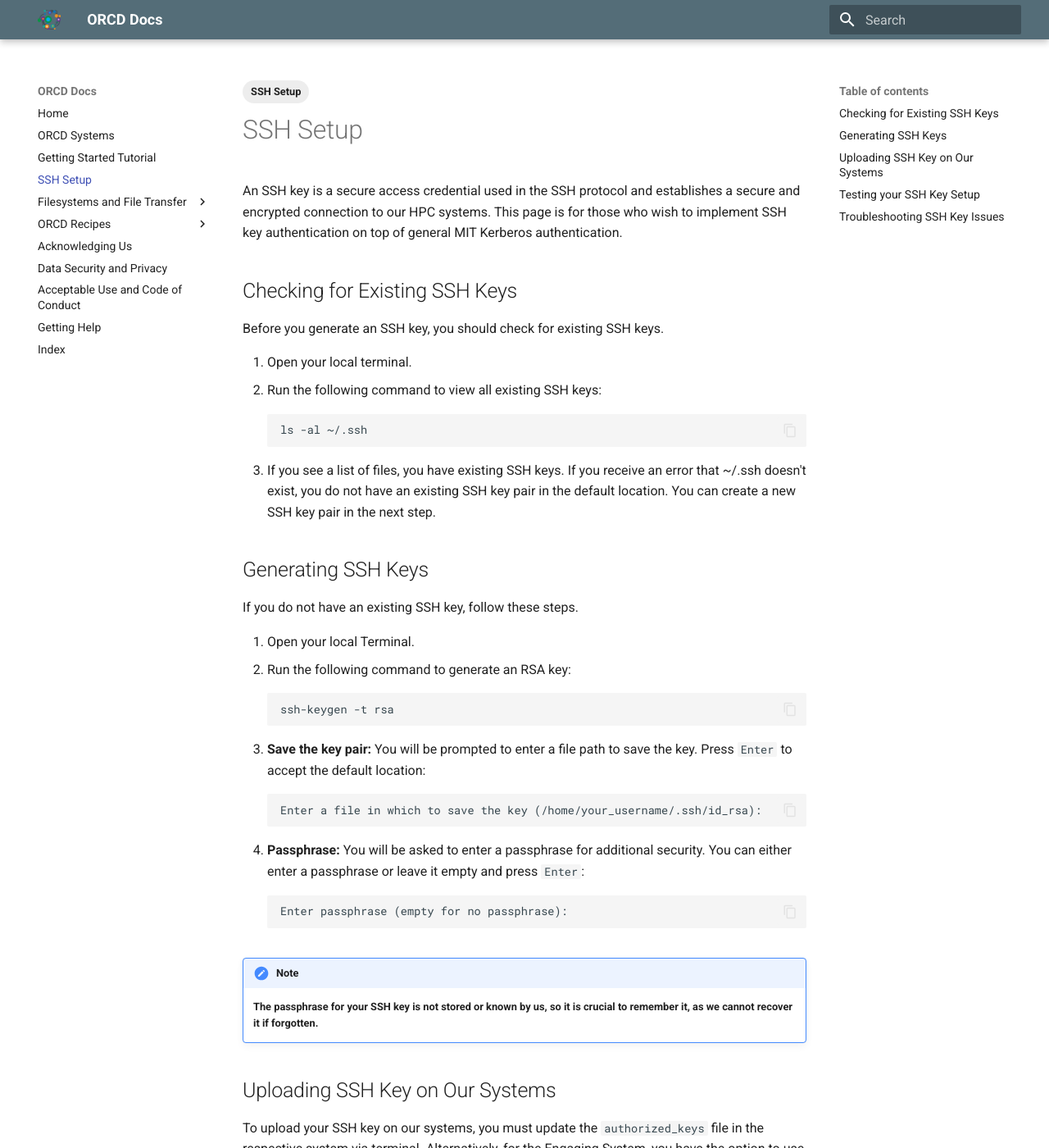
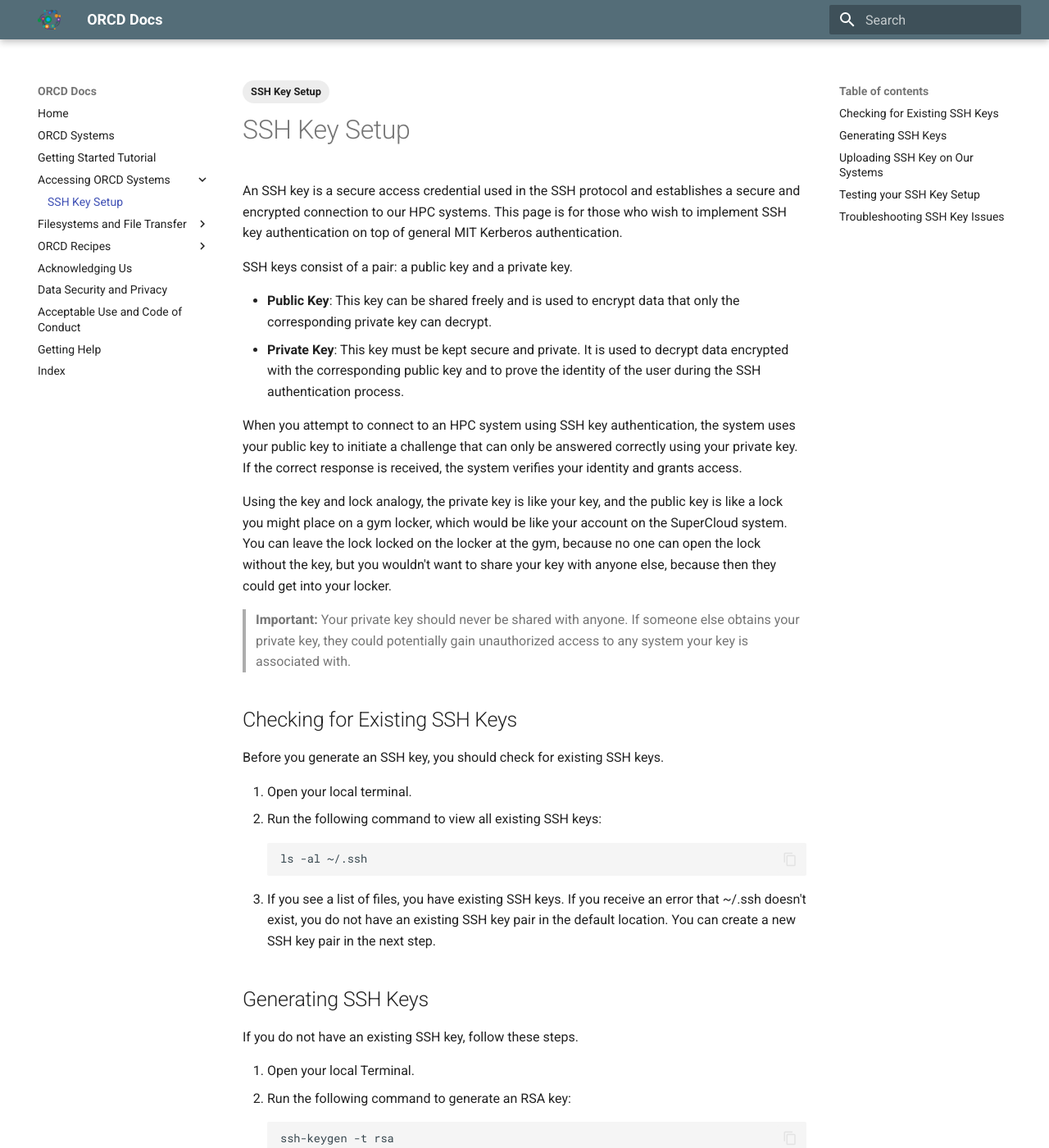
Before and after one commit to mit-orcd/orcd-docs-edit, an MkDocs documentation site: the page built from docs/ssh-setup.md, in a window 1280 px wide and 1400 px high. Shown: the whole window at 82% size. Built offline with MkDocs 1.6.1 and Material for MkDocs 9.7.7, drawn with Linux system fonts in a browser that asks for light colours; some of the changed text lies outside the part shown.

Commit message:
Updated SSH Key Documentation

````diff
--- a/docs/ssh-setup.md
+++ b/docs/ssh-setup.md
@@ -1,11 +1,22 @@
 ---
 tags:
- - SSH Setup
+ - SSH Key Setup
 ---
 
-# SSH Setup
+# SSH Key Setup
 
 An SSH key is a secure access credential used in the SSH protocol and establishes a secure and encrypted connection to our HPC systems. This page is for those who wish to implement SSH key authentication on top of general MIT Kerberos authentication.
+
+SSH keys consist of a pair: a public key and a private key.
+
+- **Public Key**: This key can be shared freely and is used to encrypt data that only the corresponding private key can decrypt.
+- **Private Key**: This key must be kept secure and private. It is used to decrypt data encrypted with the corresponding public key and to prove the identity of the user during the SSH authentication process.
+
+When you attempt to connect to an HPC system using SSH key authentication, the system uses your public key to initiate a challenge that can only be answered correctly using your private key. If the correct response is received, the system verifies your identity and grants access.
+
+Using the key and lock analogy, the private key is like your key, and the public key is like a lock you might place on a gym locker, which would be like your account on the SuperCloud system. You can leave the lock locked on the locker at the gym, because no one can open the lock without the key, but you wouldn't want to share your key with anyone else, because then they could get into your locker.
+
+> **Important:** Your private key should never be shared with anyone. If someone else obtains your private key, they could potentially gain unauthorized access to any system your key is associated with.
 
 ## Checking for Existing SSH Keys
 
@@ -39,7 +50,8 @@ You will be asked to enter a passphrase for additional security. You can either
 Enter passphrase (empty for no passphrase):
 ```
 !!! Note
-    **The passphrase for your SSH key is not stored or known by us, so it is crucial to remember it, as we cannot recover it if forgotten.**
+    On ORCD systems, we recommend setting a passphrase as it provides extra security for your account by helping to prevent someone else from using your SSH keys. When you create a passphrase, your private key can only authenticate into your account when the correct passphrase is provided during login. **Since you set your passphrase on your system, ORCD staff cannot help you remember or reset the passphrase for your SSH keys. You must create new SSH keys if you cannot remember your passphrase.**
+
 
 
 ## Uploading SSH Key on Our Systems
@@ -87,8 +99,11 @@ To upload your SSH key on our systems, you must update the `authorized_keys` fil
 
 To ensure that your SSH key is correctly configured, follow these steps:
 
-1. Attempt to login on your terminal: ssh your_username@cluster_address
+1. Attempt to login on your terminal: `ssh your_username@cluster_address`. For more details, you can reference the [Getting Started Tutorial](https://orcd-docs.mit.edu/getting-started/#terminal-with-ssh) page.
 2. If prompted for a password, the SSH key setup did not work. Recheck the steps and correct any issues.
 
 ## Troubleshooting SSH Key Issues
-If you encounter SSH key issues, you can reference the [SSH Troubleshooting Checklist](https://mit-supercloud.github.io/supercloud-docs/ssh-troubleshooting-checklist/). While this guide is for SuperCloud, it should be helpful for other systems as well. If you are still having problems, please email us at orcd-help@mit.edu and visit the [Getting Help](https://orcd-docs.mit.edu/getting-help/) page.
+If you encounter SSH key issues, you can reference the [SSH Troubleshooting Checklist](https://mit-supercloud.github.io/supercloud-docs/ssh-troubleshooting-checklist/). While this guide is for SuperCloud, it should be helpful for other systems as well. If you are still having problems, please email us at <orcd-help@mit.edu> and visit the [Getting Help](https://orcd-docs.mit.edu/getting-help/) page. In your help email, please include the output of the following command:
+```sh
+ssh -vvv USERNAME@cluster_address
+```
--- a/mkdocs.yml
+++ b/mkdocs.yml
@@ -4,7 +4,8 @@ nav:
   - Home: index.md
   - ORCD Systems: orcd-systems.md
   - Getting Started Tutorial: getting-started.md
-  - SSH Setup: ssh-setup.md
+  - Accessing ORCD Systems:
+    - SSH Key Setup: ssh-setup.md
   - Filesystems and File Transfer:
     - General Use Filesystems:  filesystems-file-transfer/filesystems.md
     - Project Specific Filesystems: filesystems-file-transfer/project-filesystems.md
````
